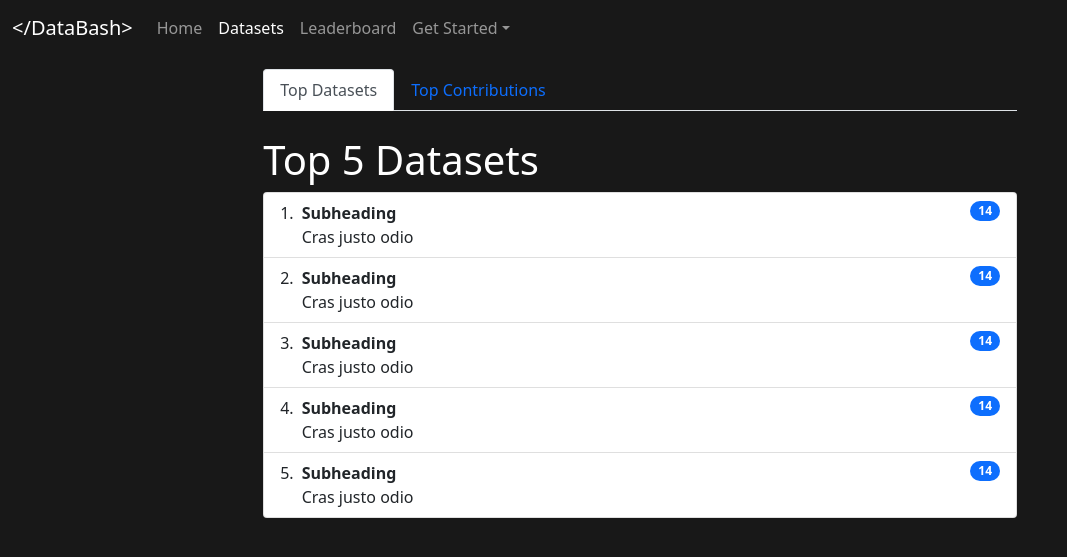
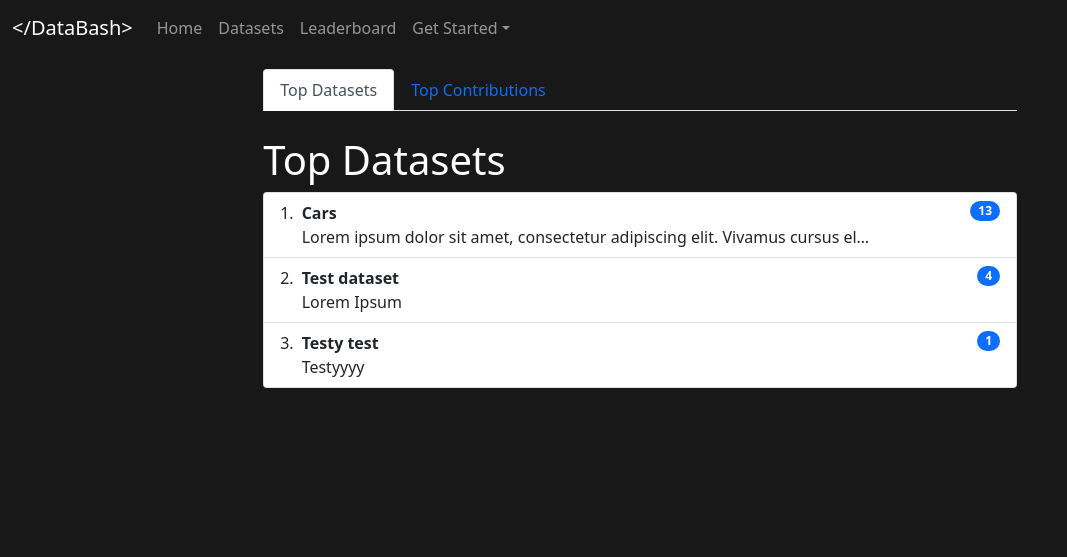
Before and after one commit to RaghavPrabhakar66/Cicada-3301-Hackathon, a Django app: page /leaderboard/ in a window 1280 px wide. Shown: the top 557 px of the page, without its empty margins (0-1067 px from the left). Run offline with Django 3.2, Linux system fonts and the light colour scheme; data comes from the database, SQL or seed files in the repository.

Commit message:
basic dataset setup

```diff
--- a/Django/databash/databash/settings.py
+++ b/Django/databash/databash/settings.py
@@ -42,6 +42,7 @@ INSTALLED_APPS = [
     'datasets',
     'crispy_forms',
     'crispy_bootstrap5',
+    'rest_framework',
 ]
 
 MIDDLEWARE = [
--- a/Django/databash/databash/urls.py
+++ b/Django/databash/databash/urls.py
@@ -15,10 +15,15 @@ Including another URLconf
 """
 from django.contrib import admin
 from django.urls import path,include
+from rest_framework import routers
+from datasets.views import DatasetView
+
+router = routers.DefaultRouter()
+router.register('datasets', DatasetView)
 
 urlpatterns = [
     path('admin/', admin.site.urls),
     path('', include('users.urls')),
     path('', include('datasets.urls')),
-
+    path('api/', include(router.urls))
 ]
--- a/Django/databash/datasets/models.py
+++ b/Django/databash/datasets/models.py
@@ -6,7 +6,12 @@ from django import forms
 class Dataset(models.Model):
     name = models.CharField(max_length=200, null=True, blank=True)
     owner = models.ForeignKey(settings.AUTH_USER_MODEL, on_delete=models.PROTECT)
-    columns = models.IntegerField(choices=((1, '1'), (2, '2'), (3, '3'), (4, '4'), (5, '5')))
+    data = models.FileField(blank=True, null=True)
+    text = models.TextField(blank=True, null=True)
+    integer = models.IntegerField(blank=True, null=True)
+    columns = models.IntegerField(choices=[(3, 3)])
+    spam = models.BooleanField(default=False)
+    # selected = models.IntegerField(blank=True, null=True)
     description = models.TextField(max_length=5000)
     stars = models.IntegerField(default=0)
 
@@ -21,13 +26,13 @@ class Attribute(models.Model):
 #     datatype_c1 = models.CharField(choices=['image', 'text', 'integer'])
 #     datatype_c2 = models.CharField(choices=['image', 'text', 'integer'])
 
-# class column_3(models.Model):
-#     c1 = models.CharField(max_length=200, null=True, blank=True)
-#     c2 = models.CharField(max_length=200, null=True, blank=True)
-#     c3 = models.CharField(max_length=200, null=True, blank=True)
-#     datatype_c1 = models.CharField(choices=['image', 'text', 'integer'])
-#     datatype_c2 = models.CharField(choices=['image', 'text', 'integer'])
-#     datatype_c3 = models.CharField(choices=['image', 'text', 'integer'])
+class column_3(forms.ModelForm):
+    c1 = models.CharField(max_length=200, null=True, blank=True)
+    c2 = models.CharField(max_length=200, null=True, blank=True)
+    c3 = models.CharField(max_length=200, null=True, blank=True)
+    datatype_c1 = models.CharField(choices=(('image', 'image'), ('text', 'text'), ('integer', 'integer')))
+    datatype_c2 = models.CharField(choices=(('image', 'image'), ('text', 'text'), ('integer', 'integer')))
+    datatype_c3 = models.CharField(choices=(('image', 'image'), ('text', 'text'), ('integer', 'integer')))
 
 # class column_4(models.Model):
 #     c1 = models.CharField(max_length=200, null=True, blank=True)
--- a/Django/databash/static/styles.css
+++ b/Django/databash/static/styles.css
@@ -75,6 +75,10 @@ body {
 
 
 /* dataset page */
+.bottom-star{
+    left: 0;
+    bottom: 0;
+}
 .col-md-3{
     padding-bottom: 1%;
 }
--- a/Django/databash/users/models.py
+++ b/Django/databash/users/models.py
@@ -1,6 +1,7 @@
 from django.conf import settings
 from django.db import models
 from django.contrib.auth.models import AbstractUser
+from datasets.models import Dataset
 
 
 class User(AbstractUser):
@@ -8,3 +9,4 @@ class User(AbstractUser):
     github = models.URLField(max_length=500, blank=True)
     xp = models.IntegerField(default=0)
     rank = models.IntegerField(default=0)
+    stars = models.ManyToManyField(Dataset)
--- a/Django/databash/users/templates/users/base.html
+++ b/Django/databash/users/templates/users/base.html
@@ -37,7 +37,7 @@
                         <a class="nav-link" href="{% url 'home' %}">Home</a>
                     </li>
                     <li class="nav-item">
-                        <a class="nav-link active" href="{% url 'datasets' %}">Datasets</a>
+                        <a class="nav-link" href="{% url 'datasets' %}">Datasets</a>
                     </li>
                     <li class="nav-item">
                         <a class="nav-link" href="{% url 'leaderboard' %}">Leaderboard</a>
--- a/Django/databash/users/templates/users/leaderboard.html
+++ b/Django/databash/users/templates/users/leaderboard.html
@@ -31,43 +31,17 @@
             <!-- top datasets -->
             <div class="tab-pane fade show active" id="home" role="tabpanel" aria-labelledby="home-tab">
                 <div class="top-board">
-                    <p class="h1 top-header">Top 5 Datasets</p>
+                    <p class="h1 top-header">Top Datasets</p>
                     <ol class="list-group list-group-numbered">
+                        {% for dataset in datasets %}
                         <li class="list-group-item d-flex justify-content-between align-items-start">
                             <div class="ms-2 me-auto">
-                                <div class="fw-bold">Subheading</div>
-                                Cras justo odio
+                                <div class="fw-bold">{{dataset.name}}</div>
+                                {{dataset.description|truncatechars:75}}
                             </div>
-                        <span class="badge bg-primary rounded-pill">14</span>
+                        <span class="badge bg-primary rounded-pill">{{dataset.stars}}</span>
                         </li>
-                        <li class="list-group-item d-flex justify-content-between align-items-start">
-                            <div class="ms-2 me-auto">
-                                <div class="fw-bold">Subheading</div>
-                                Cras justo odio
-                            </div>
-                        <span class="badge bg-primary rounded-pill">14</span>
-                        </li>
-                        <li class="list-group-item d-flex justify-content-between align-items-start">
-                            <div class="ms-2 me-auto">
-                                <div class="fw-bold">Subheading</div>
-                                Cras justo odio
-                            </div>
-                        <span class="badge bg-primary rounded-pill">14</span>
-                        </li>
-                        <li class="list-group-item d-flex justify-content-between align-items-start">
-                            <div class="ms-2 me-auto">
-                                <div class="fw-bold">Subheading</div>
-                                Cras justo odio
-                            </div>
-                            <span class="badge bg-primary rounded-pill">14</span>
-                        </li>
-                        <li class="list-group-item d-flex justify-content-between align-items-start">
-                            <div class="ms-2 me-auto">
-                                <div class="fw-bold">Subheading</div>
-                                Cras justo odio
-                            </div>
-                            <span class="badge bg-primary rounded-pill">14</span>
-                        </li>
+                        {% endfor %}
                     </ol>
                 </div>
             </div>
@@ -77,41 +51,15 @@
                 <div class="top-board">
                     <p class="h1 top-header">Top 5 Contributors</p>
                     <ol class="list-group list-group-numbered">
+                        {% for user in leaders %}
                         <li class="list-group-item d-flex justify-content-between align-items-start">
                             <div class="ms-2 me-auto">
-                                <div class="fw-bold">Subheading</div>
-                                Cras justo odio
+                                <div class="fw-bold">{{user.username}}</div>
+                                {{user.xp}}
                             </div>
-                        <span class="badge bg-primary rounded-pill">14</span>
+                            <span class="badge bg-primary rounded-pill">{{user.github}}</span>
                         </li>
-                        <li class="list-group-item d-flex justify-content-between align-items-start">
-                            <div class="ms-2 me-auto">
-                                <div class="fw-bold">Subheading</div>
-                                Cras justo odio
-                            </div>
-                        <span class="badge bg-primary rounded-pill">14</span>
-                        </li>
-                        <li class="list-group-item d-flex justify-content-between align-items-start">
-                            <div class="ms-2 me-auto">
-                                <div class="fw-bold">Subheading</div>
-                                Cras justo odio
-                            </div>
-                        <span class="badge bg-primary rounded-pill">14</span>
-                        </li>
-                        <li class="list-group-item d-flex justify-content-between align-items-start">
-                            <div class="ms-2 me-auto">
-                                <div class="fw-bold">Subheading</div>
-                                Cras justo odio
-                            </div>
-                            <span class="badge bg-primary rounded-pill">14</span>
-                        </li>
-                        <li class="list-group-item d-flex justify-content-between align-items-start">
-                            <div class="ms-2 me-auto">
-                                <div class="fw-bold">Subheading</div>
-                                Cras justo odio
-                            </div>
-                            <span class="badge bg-primary rounded-pill">14</span>
-                        </li>
+                        {% endfor %}
                     </ol>
                 </div>
             </div>
--- a/Django/databash/users/urls.py
+++ b/Django/databash/users/urls.py
@@ -23,10 +23,11 @@ from django.contrib.auth import views as auth_views
 
 urlpatterns = [
     path('', views.home , name='home'),
+    path('home', views.home, name='home'),
     path('signup/', views.signup , name='signup'),
     path('login/', auth_views.LoginView.as_view(template_name='users/logIn.html'), name='login'),
     path('profile/', views.profile, name='profile'),
-    path('logout/', auth_views.LogoutView.as_view(template_name='users/logout.html'), name='logout'),
+    path('logout/', auth_views.LogoutView.as_view(template_name='users/home.html'), name='logout'),
     path('leaderboard/', views.leaderboard, name = 'leaderboard'),
     path('contributions/', views.contributions, name='contributions'),
     path('stars/', views.stars, name='stars'),
--- a/Django/databash/users/views.py
+++ b/Django/databash/users/views.py
@@ -1,10 +1,13 @@
 from django.shortcuts import render,redirect
-from django.contrib.auth.models import User
 from django.contrib.auth import authenticate
 from django.contrib.auth.decorators import login_required
 from django.contrib import messages
 from django.contrib.auth.decorators import login_required
 from .forms import UserRegisterForm
+from django.conf import settings
+from django.contrib.auth import get_user_model
+from datasets.models import Dataset
+
 
 def home(request):
     return render(request,'users/home.html')
@@ -29,11 +32,14 @@ def profile(request):
 
 
 def stars(request):
-    return render(request, 'users/starred.html')
+    current_user = request.user
+    return render(request, 'users/starred.html', {'current_user': current_user})
 
 def contributions(request):
     return render(request, 'users/myContri.html')
 
 def leaderboard(request):
-
-    return render(request, 'users/leaderboard.html')
+    datasets = Dataset.objects.all().order_by('-stars')
+    user = get_user_model()
+    leaders = user.objects.all().order_by('-xp')
+    return render(request, 'users/leaderboard.html', {'leaders': leaders, 'datasets': datasets})
```
Also changed, not shown: Django/databash/datasets/serializers.py (added, +11 -0 lines), Django/databash/datasets/templates/dataset.html (+5 -2 lines), Django/databash/datasets/views.py (+21 -0 lines), Django/databash/users/templates/users/home.html (+4 -5 lines), Django/databash/users/templates/users/logout.html (deleted, +0 -64 lines), Django/databash/users/templates/users/starred.html (+5 -12 lines), Django/databash/datasets/migrations/0006_auto_20210529_0949.py (added), Django/databash/datasets/migrations/0007_auto_20210529_1139.py (added), Django/databash/users/migrations/0002_user_stars.py (added).
